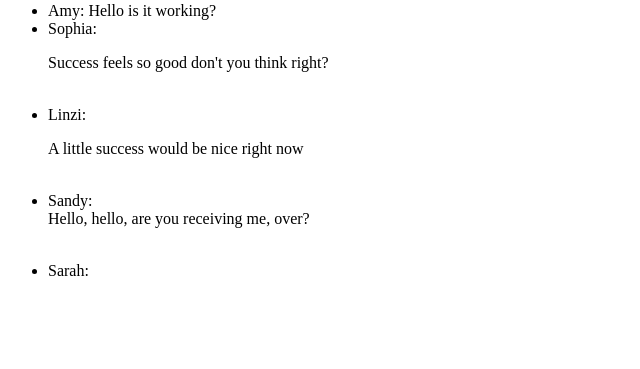
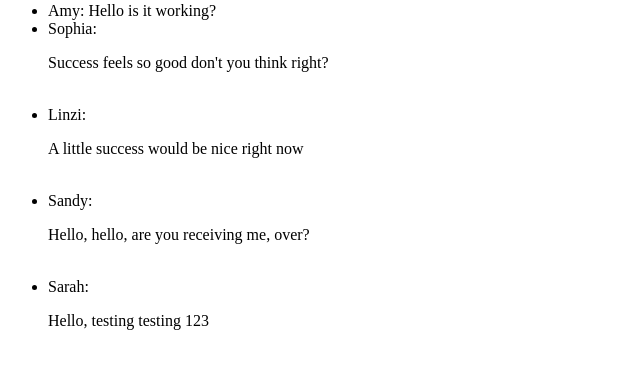
Before and after one commit to LACarlin/friendsLends, a PHP site: the page made by index_(1).php in a window 1280 px wide. Shown: the part 265-634 px from the top of the page, without its empty margins (0-640 px from the left). Run offline with PHP 8.4, Linux system fonts and the light colour scheme.

Commit message:
added my message

```diff
--- a/index_(1).php
+++ b/index_(1).php
@@ -12,8 +12,8 @@
             <li>Amy: Hello is it working?</li>
             <li>Sophia:</li><p> Success feels so good don't you think right? </p></br>
             <li>Linzi:</li><p>A little success would be nice right now</p></br>
-            <li>Sandy:</li>Hello, hello, are you receiving me, over?</p><br>
-            <li>Sarah:</li>
+            <li>Sandy:</li><p>Hello, hello, are you receiving me, over?</p><br>
+            <li>Sarah:</li><p>Hello, testing testing 123</p><br>
         </ul>
     </body>
 </html>
```
